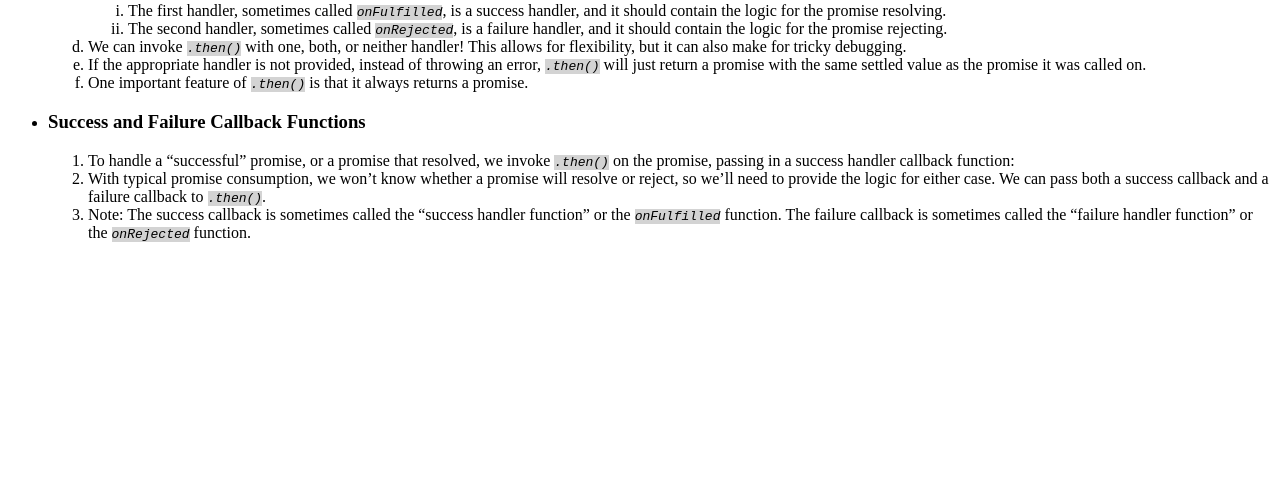
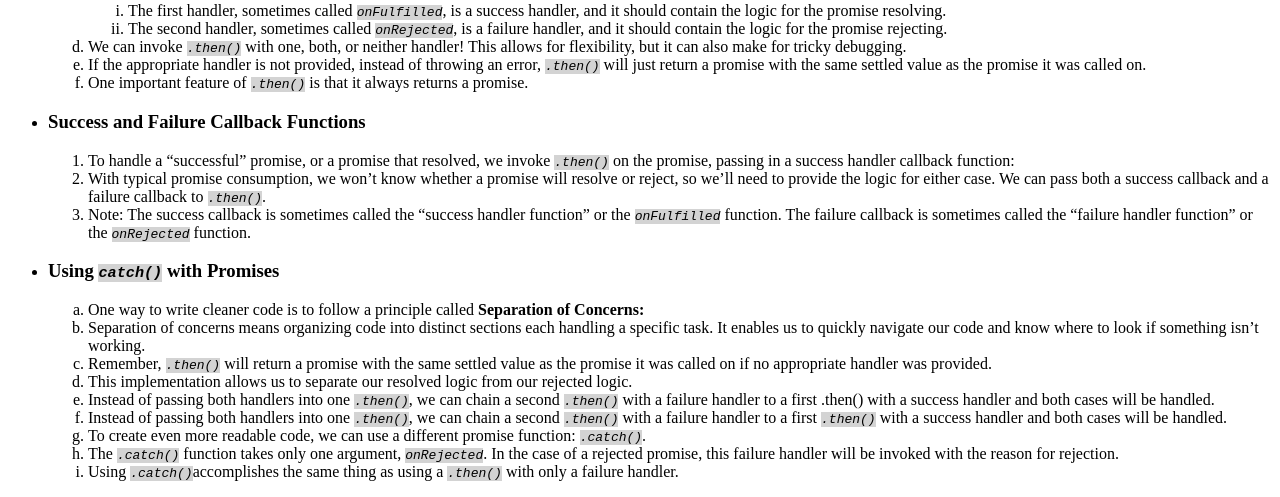
Before and after one commit to yugmani/code-academy-promises, a website: page index.html in a window 1280 px wide. Shown: the part 1194-1691 px from the top of the page. Before the commit the page ends 1452 px from the top, so only its background shows below. Drawn offline with Linux system fonts and the light colour scheme.

Commit message:
Using catch() with Promises

```diff
--- a/index.html
+++ b/index.html
@@ -162,5 +162,19 @@
      <li>Note: The success callback is sometimes called the “success handler function” or the <code style="background-color: lightgray"><em>onFulfilled</code></em> function. The failure callback is sometimes called the “failure handler function” or the <code style="background-color: lightgray"><em>onRejected</code></em> function. </li>
    </ol>
     </li>
+    <li>
+      <h3>Using <code style="background-color: lightgray"><em>catch()</code></em> with Promises</h3>
+      <ol style="list-style-type:lower-alpha">
+        <li>One way to write cleaner code is to follow a principle called <strong>Separation of Concerns:</strong></li>
+        <li>Separation of concerns means organizing code into distinct sections each handling a specific task. It enables us to quickly navigate our code and know where to look if something isn’t working.</li>
+        <li>Remember, <code style="background-color: lightgray"><em>.then()</code></em> will return a promise with the same settled value as the promise it was called on if no appropriate handler was provided. </li>
+        <li>This implementation allows us to separate our resolved logic from our rejected logic. </li>
+        <li>Instead of passing both handlers into one <code style="background-color: lightgray"><em>.then()</code></em>, we can chain a second <code style="background-color: lightgray"><em>.then()</code></em> with a failure handler to a first .then()</code></em> with a success handler and both cases will be handled.</li>
+        <li>Instead of passing both handlers into one <code style="background-color: lightgray"><em>.then()</code></em>, we can chain a second <code style="background-color: lightgray"><em>.then()</code></em> with a failure handler to a first <code style="background-color: lightgray"><em>.then()</code></em> with a success handler and both cases will be handled.</li>
+        <li>To create even more readable code, we can use a different promise function: <code style="background-color: lightgray"><em>.catch()</code></em>.</li>
+        <li>The <code style="background-color: lightgray"><em>.catch()</code></em> function takes only one argument, <code style="background-color: lightgray"><em>onRejected</code></em>. In the case of a rejected promise, this failure handler will be invoked with the reason for rejection.</li>
+        <li>Using <code style="background-color: lightgray"><em>.catch()</code></em>accomplishes the same thing as using a <code style="background-color: lightgray"><em>.then()</code></em> with only a failure handler.</li>
+      </ol>
+    </li>
   </ul>
 </div>
--- a/library.js
+++ b/library.js
@@ -1,5 +1,5 @@
 const inventory = {
-  sunglasses: 1900,
+  sunglasses: 0,
   pants: 1088,
   bags: 1344,
 };
```
Also changed, not shown: index.js (+46 -1 lines).
